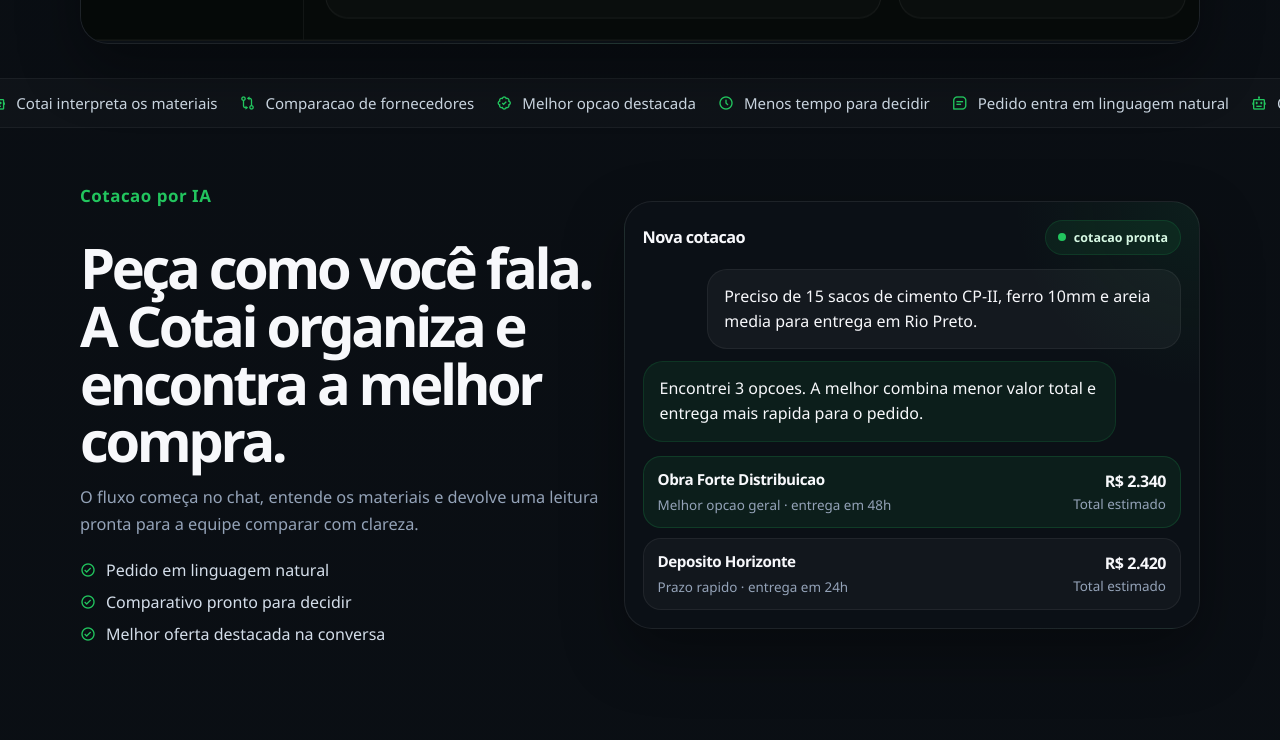
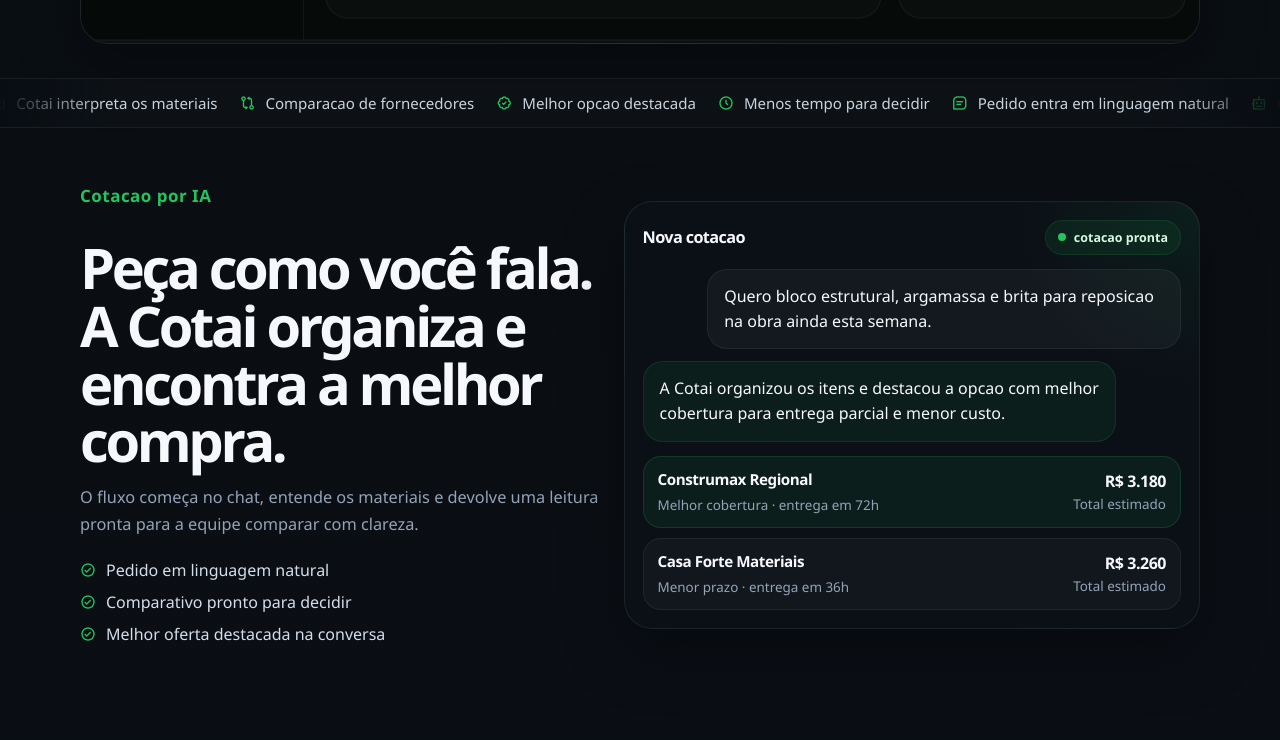
Before and after one commit to VitorFalcochio/cotai, a plain HTML site: page frontend/pages/index.html in a window 1280 px wide. Shown: the part 1700-2440 px from the top of the page. Drawn offline with nearby package versions, Linux system fonts and the light colour scheme.

Commit message:
feat: animate ai showcase and strengthen landing cta

```diff
--- a/frontend/pages/index.html
+++ b/frontend/pages/index.html
@@ -377,11 +377,33 @@
 
       .signal-band {
         width: 100%;
+        position: relative;
         margin-top: 34px;
         overflow: hidden;
         border-top: 1px solid rgba(255, 255, 255, 0.05);
         border-bottom: 1px solid rgba(255, 255, 255, 0.05);
         background: rgba(255, 255, 255, 0.02);
+      }
+
+      .signal-band::before,
+      .signal-band::after {
+        content: "";
+        position: absolute;
+        top: 0;
+        bottom: 0;
+        width: clamp(44px, 8vw, 110px);
+        z-index: 2;
+        pointer-events: none;
+      }
+
+      .signal-band::before {
+        left: 0;
+        background: linear-gradient(90deg, rgba(9, 13, 18, 0.98), rgba(9, 13, 18, 0));
+      }
+
+      .signal-band::after {
+        right: 0;
+        background: linear-gradient(270deg, rgba(9, 13, 18, 0.98), rgba(9, 13, 18, 0));
       }
 
       .signal-band-track {
@@ -508,11 +530,22 @@
         gap: 12px;
       }
 
+      .ai-chat-shell.is-switching .ai-bubble,
+      .ai-chat-shell.is-switching .ai-offer {
+        opacity: 0;
+        transform: translateY(8px);
+      }
+
       .ai-bubble {
         max-width: 88%;
         padding: 14px 16px;
         border-radius: 20px;
         line-height: 1.58;
+        transition:
+          opacity 260ms ease,
+          transform 260ms ease,
+          border-color var(--transition-base),
+          background-color var(--transition-base);
       }
 
       .ai-bubble.user {
@@ -540,6 +573,11 @@
         border: 1px solid rgba(255, 255, 255, 0.06);
         border-radius: 18px;
         background: rgba(255, 255, 255, 0.03);
+        transition:
+          opacity 260ms ease,
+          transform 260ms ease,
+          border-color var(--transition-base),
+          background-color var(--transition-base);
       }
 
       .ai-offer.is-best {
@@ -1570,35 +1608,35 @@
                 <span class="ai-chat-status">cotacao pronta</span>
               </div>
 
-              <div class="ai-chat-stream">
-                <div class="ai-bubble user">
+              <div class="ai-chat-stream" id="aiChatStream">
+                <div class="ai-bubble user" id="aiChatUserBubble">
                   Preciso de 15 sacos de cimento CP-II, ferro 10mm e areia media para entrega em Rio Preto.
                 </div>
 
-                <div class="ai-bubble bot">
+                <div class="ai-bubble bot" id="aiChatBotBubble">
                   Encontrei 3 opcoes. A melhor combina menor valor total e entrega mais rapida para o pedido.
                 </div>
               </div>
 
-              <div class="ai-offers">
+              <div class="ai-offers" id="aiOffers">
                 <div class="ai-offer is-best">
                   <div>
-                    <strong>Obra Forte Distribuicao</strong>
-                    <span>Melhor opcao geral · entrega em 48h</span>
+                    <strong id="aiOfferBestName">Obra Forte Distribuicao</strong>
+                    <span id="aiOfferBestMeta">Melhor opcao geral · entrega em 48h</span>
                   </div>
                   <div class="ai-offer-price">
-                    <strong>R$ 2.340</strong>
+                    <strong id="aiOfferBestPrice">R$ 2.340</strong>
                     <span>Total estimado</span>
                   </div>
                 </div>
 
                 <div class="ai-offer">
                   <div>
-                    <strong>Deposito Horizonte</strong>
-                    <span>Prazo rapido · entrega em 24h</span>
+                    <strong id="aiOfferAltName">Deposito Horizonte</strong>
+                    <span id="aiOfferAltMeta">Prazo rapido · entrega em 24h</span>
                   </div>
                   <div class="ai-offer-price">
-                    <strong>R$ 2.420</strong>
+                    <strong id="aiOfferAltPrice">R$ 2.420</strong>
                     <span>Total estimado</span>
                   </div>
                 </div>
@@ -1841,7 +1879,7 @@
             <h2>Leve um pedido real da sua obra para dentro da Cotai.</h2>
             <p>Veja em poucos minutos como a sua equipe pode cotar com mais clareza, mais velocidade e muito menos ruído operacional.</p>
             <div class="hero-actions" style="margin-top: 4px">
-              <a class="btn btn-primary" href="signup.html">Criar conta</a>
+              <a class="btn btn-primary" href="signup.html">Testar com um pedido real</a>
               <a class="btn btn-secondary" href="login.html">Entrar</a>
             </div>
           </div>
@@ -1896,6 +1934,84 @@
       const year = document.getElementById("year");
       if (year) year.textContent = new Date().getFullYear();
 
+      const aiChatStream = document.getElementById("aiChatStream");
+      const aiChatUserBubble = document.getElementById("aiChatUserBubble");
+      const aiChatBotBubble = document.getElementById("aiChatBotBubble");
+      const aiOfferBestName = document.getElementById("aiOfferBestName");
+      const aiOfferBestMeta = document.getElementById("aiOfferBestMeta");
+      const aiOfferBestPrice = document.getElementById("aiOfferBestPrice");
+      const aiOfferAltName = document.getElementById("aiOfferAltName");
+      const aiOfferAltMeta = document.getElementById("aiOfferAltMeta");
+      const aiOfferAltPrice = document.getElementById("aiOfferAltPrice");
+
+      const aiScenarios = [
+        {
+          user: "Preciso de 15 sacos de cimento CP-II, ferro 10mm e areia media para entrega em Rio Preto.",
+          bot: "Encontrei 3 opcoes. A melhor combina menor valor total e entrega mais rapida para o pedido.",
+          bestName: "Obra Forte Distribuicao",
+          bestMeta: "Melhor opcao geral · entrega em 48h",
+          bestPrice: "R$ 2.340",
+          altName: "Deposito Horizonte",
+          altMeta: "Prazo rapido · entrega em 24h",
+          altPrice: "R$ 2.420"
+        },
+        {
+          user: "Quero bloco estrutural, argamassa e brita para reposicao na obra ainda esta semana.",
+          bot: "A Cotai organizou os itens e destacou a opcao com melhor cobertura para entrega parcial e menor custo.",
+          bestName: "Construmax Regional",
+          bestMeta: "Melhor cobertura · entrega em 72h",
+          bestPrice: "R$ 3.180",
+          altName: "Casa Forte Materiais",
+          altMeta: "Menor prazo · entrega em 36h",
+          altPrice: "R$ 3.260"
+        },
+        {
+          user: "Preciso comparar tubo, conexao e cimento cola para duas frentes de reforma.",
+          bot: "Separei as melhores ofertas e destaquei a compra com menor total consolidado para os dois pedidos.",
+          bestName: "Nova Obra Supply",
+          bestMeta: "Menor total · entrega em 48h",
+          bestPrice: "R$ 1.940",
+          altName: "Rede Base Comercial",
+          altMeta: "Fornecedor recorrente · entrega em 24h",
+          altPrice: "R$ 2.020"
+        }
+      ];
+
+      if (
+        aiChatStream &&
+        aiChatUserBubble &&
+        aiChatBotBubble &&
+        aiOfferBestName &&
+        aiOfferBestMeta &&
+        aiOfferBestPrice &&
+        aiOfferAltName &&
+        aiOfferAltMeta &&
+        aiOfferAltPrice
+      ) {
+        let aiScenarioIndex = 0;
+
+        const applyAiScenario = (scenario) => {
+          aiChatUserBubble.textContent = scenario.user;
+          aiChatBotBubble.textContent = scenario.bot;
+          aiOfferBestName.textContent = scenario.bestName;
+          aiOfferBestMeta.textContent = scenario.bestMeta;
+          aiOfferBestPrice.textContent = scenario.bestPrice;
+          aiOfferAltName.textContent = scenario.altName;
+          aiOfferAltMeta.textContent = scenario.altMeta;
+          aiOfferAltPrice.textContent = scenario.altPrice;
+        };
+
+        window.setInterval(() => {
+          aiChatStream.closest(".ai-chat-shell")?.classList.add("is-switching");
+
+          window.setTimeout(() => {
+            aiScenarioIndex = (aiScenarioIndex + 1) % aiScenarios.length;
+            applyAiScenario(aiScenarios[aiScenarioIndex]);
+            aiChatStream.closest(".ai-chat-shell")?.classList.remove("is-switching");
+          }, 260);
+        }, 4200);
+      }
+
       const tiltCard = document.querySelector("[data-tilt-card]");
       const reduceMotion = window.matchMedia("(prefers-reduced-motion: reduce)").matches;
 
```
